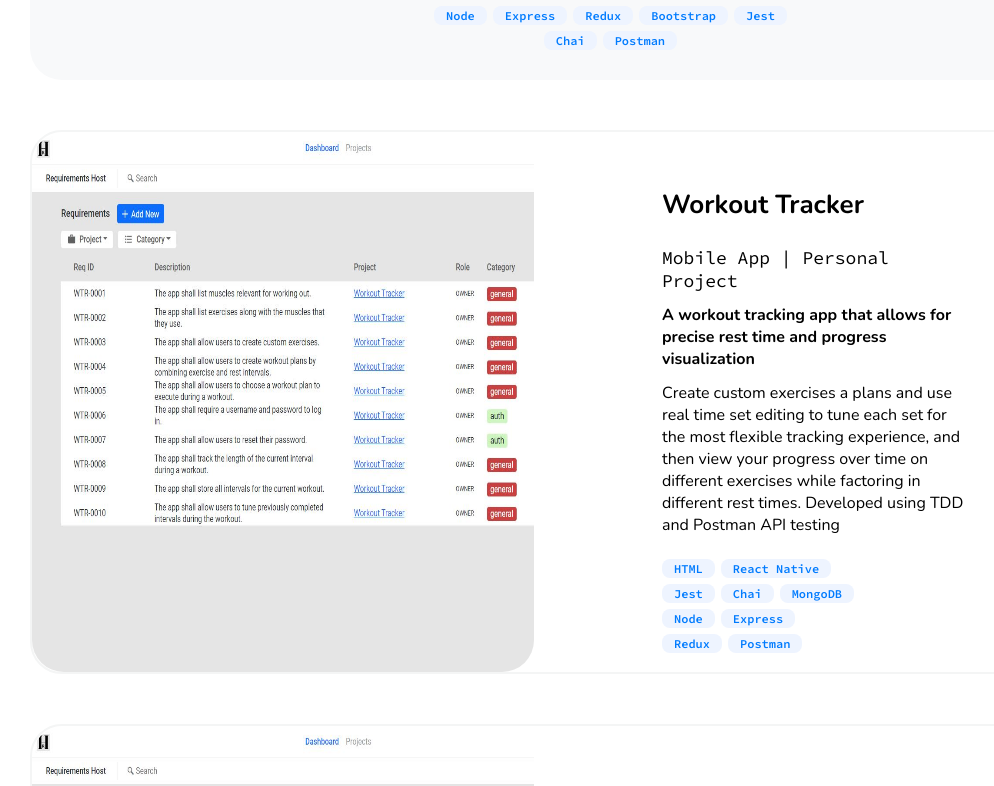
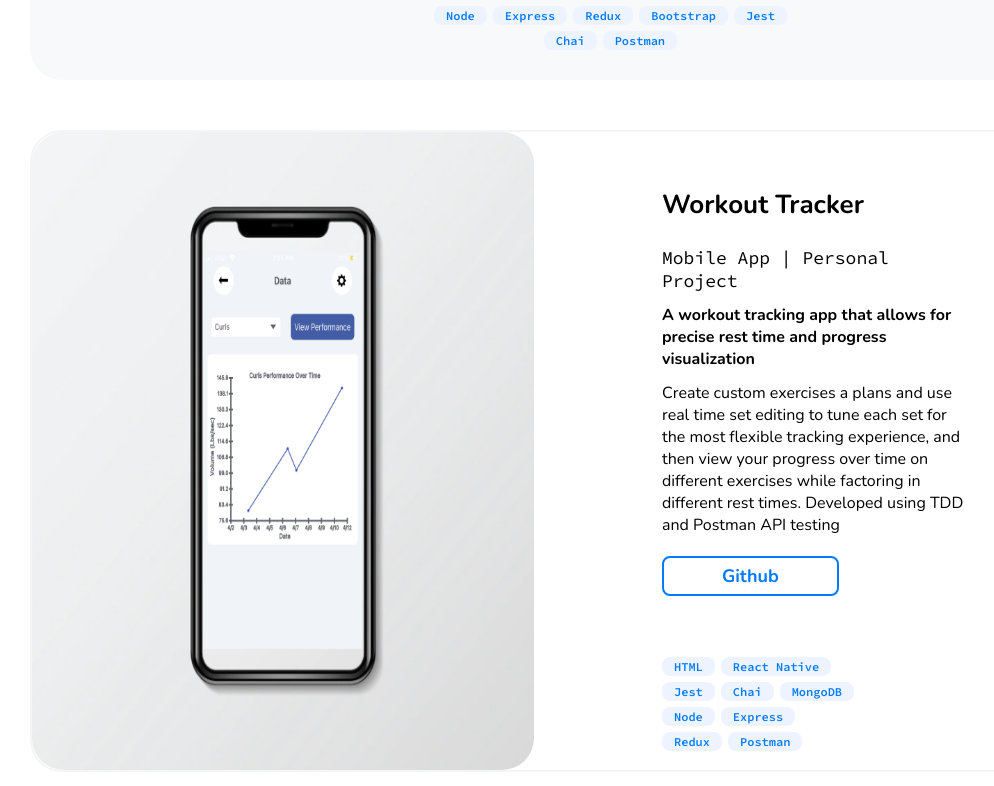
Before and after one commit to gmunilla14/portfolio, a React (Create React App) app in the folder portfolio/: page / in a window 1280 px wide. Shown: the part 663-1449 px from the top of the page, without its empty margins (106-1100 px from the left). Built offline with nearby package versions, Linux system fonts and the light colour scheme.

Commit message:
Add github link and image to workout tracker project

```diff
--- a/portfolio/src/components/project.js
+++ b/portfolio/src/components/project.js
@@ -1,5 +1,4 @@
 import Skill from "./skill";
-import pic from "../req-website-jpeg.JPG";
 import Button from "./button";
 
 const Project = ({
@@ -10,6 +9,7 @@ const Project = ({
   skills,
   githubLink,
   liveLink,
+  pic
 }) => {
   return (
     <div className="project-holder">
--- a/portfolio/src/sections/projects.js
+++ b/portfolio/src/sections/projects.js
@@ -1,4 +1,7 @@
 import Project from "../components/project";
+import pic from "../req-website-jpeg.JPG";
+import workoutPic from "../tracker_iphone_jpeg.jpeg"
+
 
 const Projects = () => {
   return (
@@ -19,6 +22,8 @@ const Projects = () => {
           "Redux",
           "Postman",
         ]}
+        githubLink="https://github.com/gmunilla14/Workout-Tracker"
+        pic={workoutPic}
       />
       <Project
         title="Requirements Host"
@@ -37,6 +42,7 @@ const Projects = () => {
         ]}
         githubLink="https://github.com/gmunilla14/Requirements_Host"
         liveLink="https://www.requirements-host.com/"
+        pic={pic}
       />
     </div>
   );
```
Also changed, not shown: portfolio/src/tracker_iphone_jpeg.jpeg (added).
